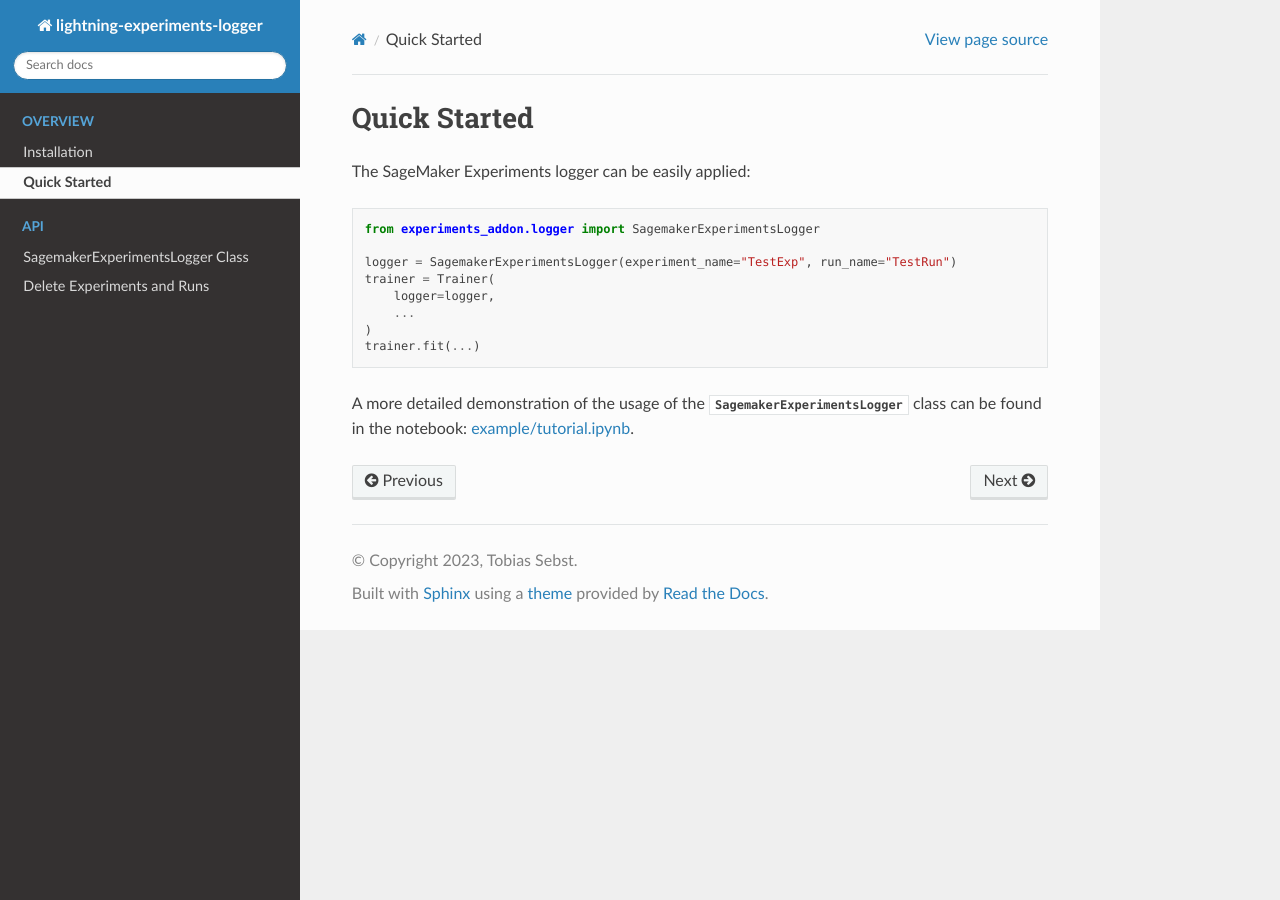
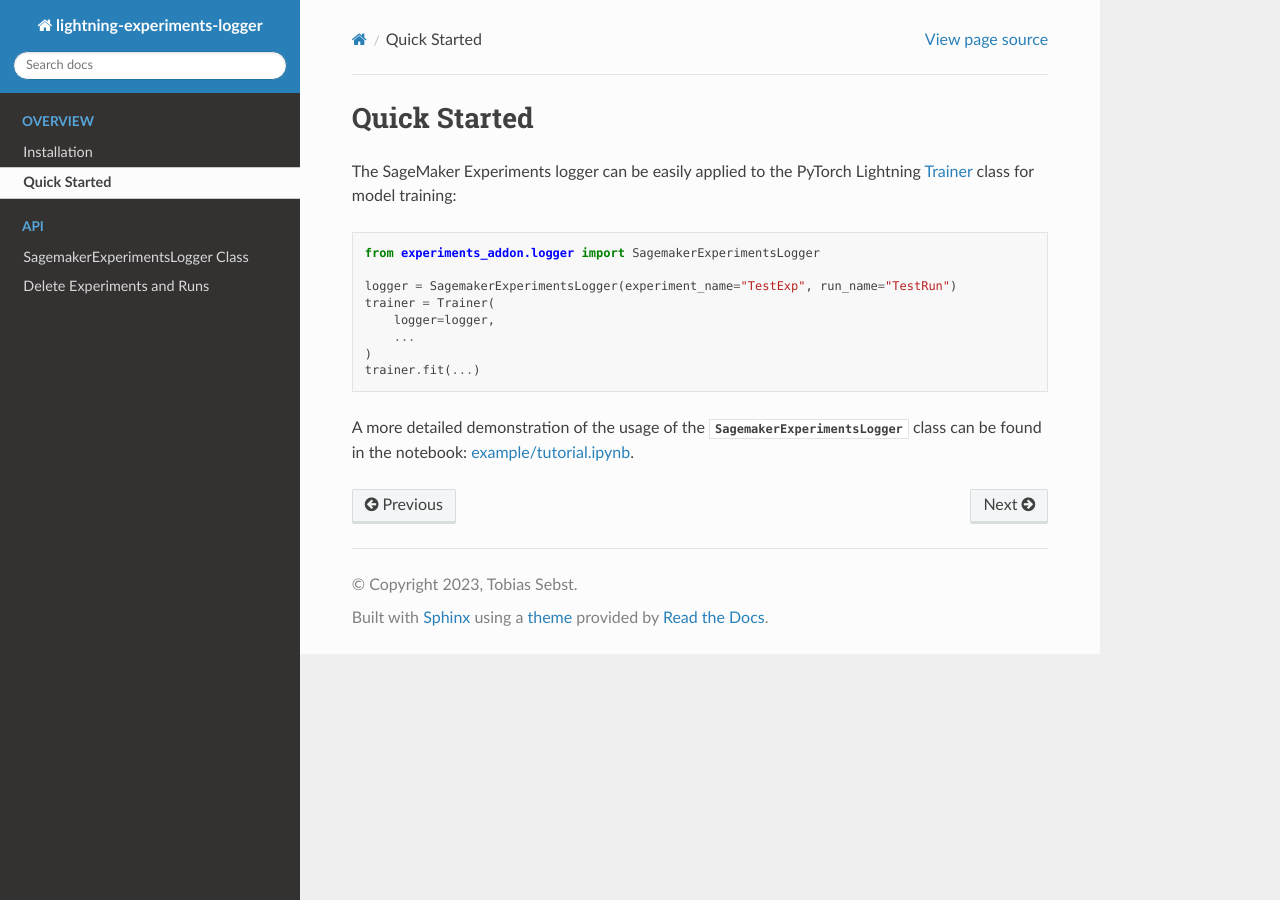
Before and after one commit to tsenst/lightning-experiments-logger, a Sphinx documentation site: the page built from docs/getting_started.rst, in a window 1280 px wide. Built offline with Sphinx 7.4.7 and the Read the Docs theme 2.0.0, drawn with Linux system fonts in a browser that asks for light colours.

Commit message:
Update documentation.yaml

```diff
--- a/docs/getting_started.rst
+++ b/docs/getting_started.rst
@@ -1,6 +1,6 @@
 Quick Started
 -------------
-The SageMaker Experiments logger can be easily applied:
+The SageMaker Experiments logger can be easily applied to the PyTorch Lightning `Trainer`_ class for model training:
 
 .. code-block:: python
 
@@ -15,4 +15,5 @@ The SageMaker Experiments logger can be easily applied:
 
 A more detailed demonstration of the usage of the :class:`~experiments_addon.logger.SagemakerExperimentsLogger` class can be found in the notebook: `example/tutorial.ipynb`_.
 
-.. _example/tutorial.ipynb : https://github.com/tsenst/lightning-experiments-logger/blob/main/example/tutorial.ipynb
+.. _Trainer: https://lightning.ai/docs/pytorch/stable/common/trainer.html
+.. _example/tutorial.ipynb: https://github.com/tsenst/lightning-experiments-logger/blob/main/example/tutorial.ipynb
```
